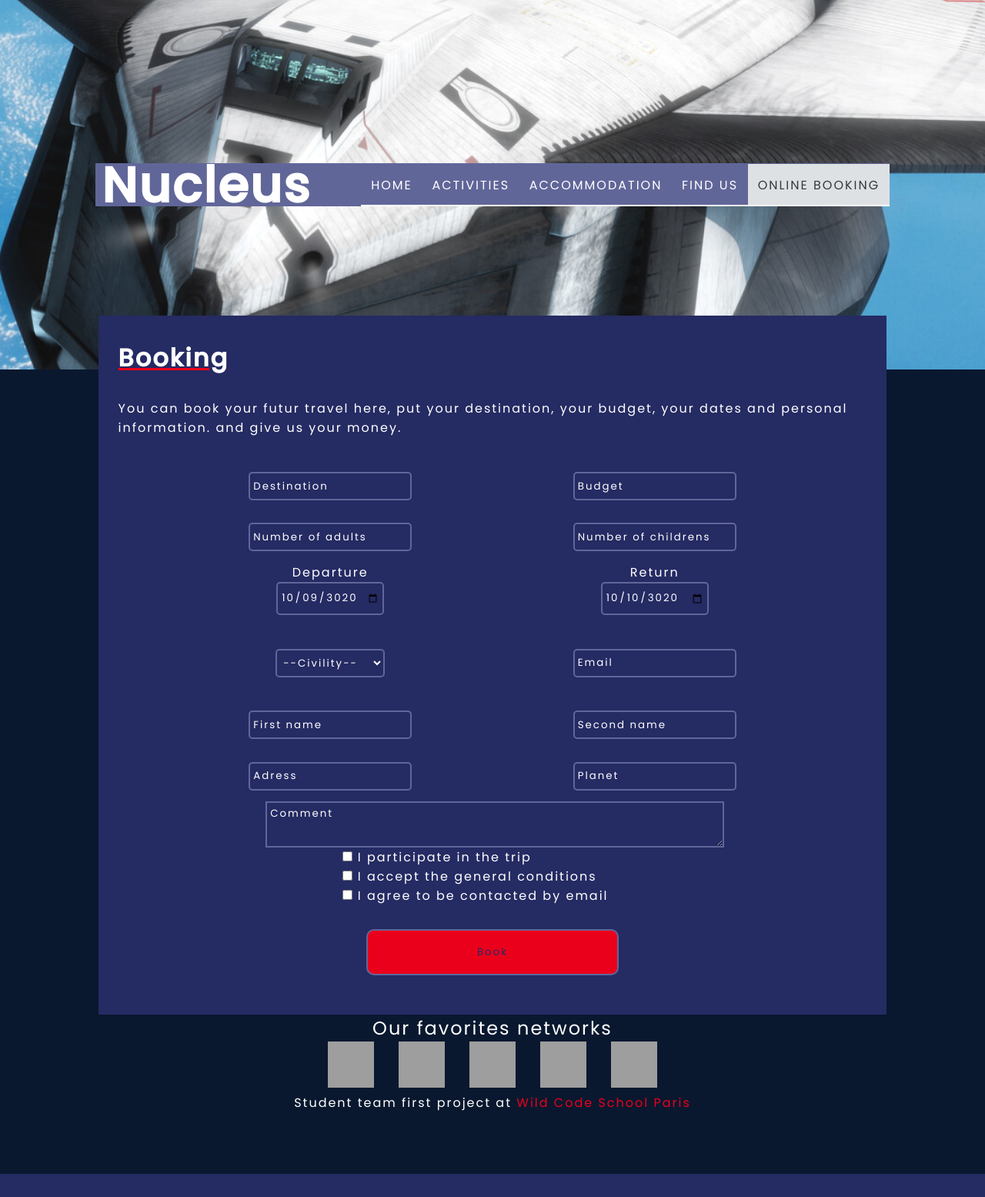
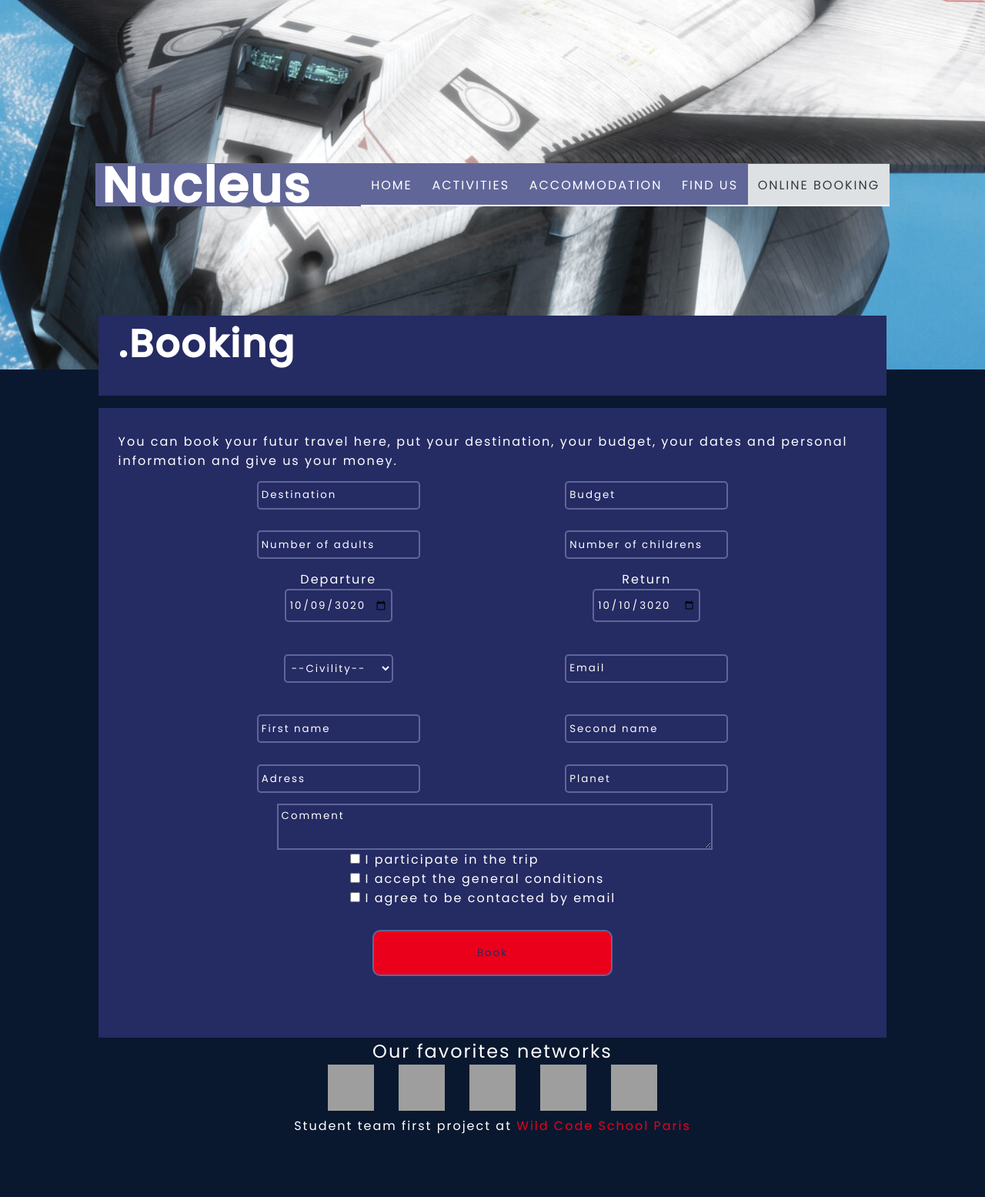
Before and after one commit to LHippolyteCBM/Projo1, a PHP site: page /booking.php in a window 1280 px wide. Shown: the whole page at 77% size. Before the commit the page ends 1525 px from the top, so only its background shows below. Run offline with PHP 8.4, Linux system fonts and the light colour scheme; grey boxes are pictures that could not be loaded.

Commit message:
standardisation of all the h2 tiles in all pages

```diff
--- a/accommodation.php
+++ b/accommodation.php
@@ -18,8 +18,12 @@
     </header>
 
     <main class ="main-font-color">
+        <div class="title-content">
+            <h2>.Where to sleep ? Where to eat ?</h2>
+        </div>
+        <div class="vide">
+        </div>
         <div class="intro-content">
-            <h2>Where to sleep ? Where to eat ?</h2>
             <p>There is a lot to see on our beautiful planet Earth. We tried to select for you the most important to visit when you are here for a short time</p>
             <p>To do that, you will need a place to stay, a place to eat, a place to be... You will find on this page some advice about how spend your precious time.</p>
         </div>
--- a/booking.php
+++ b/booking.php
@@ -20,12 +20,13 @@
 
 
     <main class ="main-font-color">
+        <div class="title-content">
+            <h2>.Booking</h2>
+        </div>
+        <div class="vide">
+        </div>
         <div class="intro-content">
-            <h2>Booking</h2>
-            <p>You can book your futur travel here, put your destination, your budget, your dates and personal information.
-                and give us your money. </p>
-        </div>
-
+            <p>You can book your futur travel here, put your destination, your budget, your dates and personal information and give us your money. </p>
         <div class="container-all">
             <div class="input-container">
                 <div class="case">
--- a/style.css
+++ b/style.css
@@ -9,7 +9,7 @@
     --heightBannerMobile: 15em;
     --bannerH1SizeDesktop: 4em;
     --bannerH1SizeMobile: 3em;
-    --bannerH2SizeDesktop: 2em;
+    --bannerH2SizeDesktop: 50px;
     --bannerH2SizeMobile: 1.5em;
 }
 
@@ -930,10 +930,21 @@ footer a {
     margin: 3%;
 }
 
-.intro-content h2 {
+.title-content{
+    margin-top:0;
+    width: 95%;
+}
+
+.title-content h2 {
     margin-bottom: 3%;
-    text-decoration: underline var(--backgroundMedium);
+    /*text-decoration: underline var(--backgroundMedium);*/
     font-size: var(--bannerH2SizeDesktop);
+}
+
+.vide {
+    height: 1em;
+    background-color: var(--background);
+    width: 100%;
 }
 
 .global-container-content {
--- a/traveller.php
+++ b/traveller.php
@@ -17,8 +17,12 @@
     </header>
 
     <main class ="main-font-color">
+        <div class="title-content">
+            <h2>.How to come to Earth ?</h2>
+        </div>
+        <div class="vide">
+        </div>
         <div class="intro-content">
-            <h2>How to come to Earth ?</h2>
             <p>On this page you can find all informations you need in regards to every transports system available to come and go around on Earth.From low budget to premium transport services you will find what you need on this page.</p>
         </div>
         <div class="global-container-content">
```
Also changed, not shown: things-to-do.php (+6 -1 lines).
